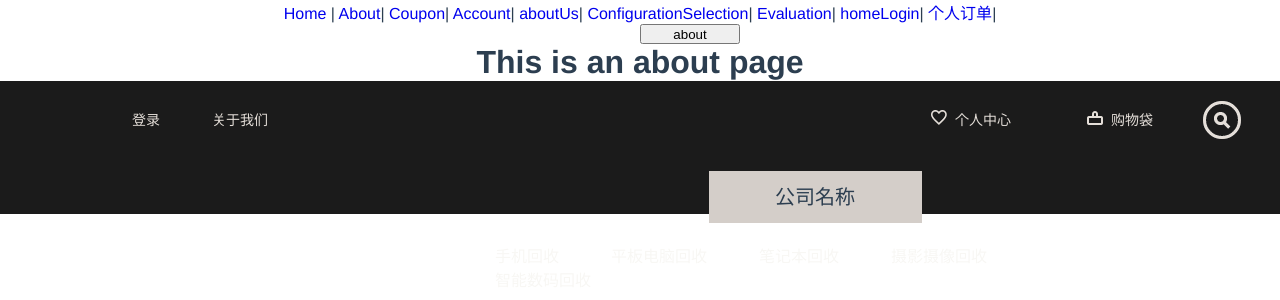
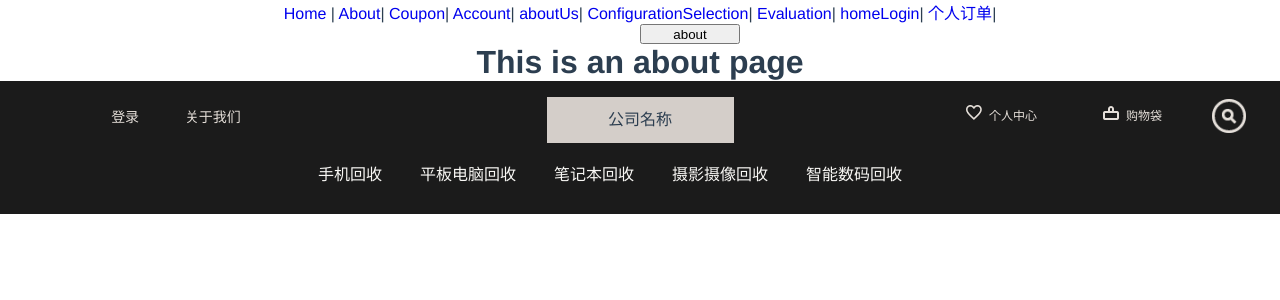
Before and after one commit to JupiterandSaturn/diandang, a Vue app: page /about in a window 1280 px wide. Shown: the top 300 px of the page. Built offline with nearby package versions, Linux system fonts and the light colour scheme.

Commit message:
简单做了下选项。。

```diff
--- /dev/null
+++ b/src/components/choose/choose-one.vue
@@ -0,0 +1,35 @@
+<template>
+    <el-select v-model="value" placeholder="请选择">
+        <el-option
+                v-for="item in options"
+                :key="item.value"
+                :label="item.label"
+                :value="item.value">
+        </el-option>
+    </el-select>
+</template>
+
+<script>
+    export default {
+        name: "choose-one",
+        data() {
+            return {
+                options: [{
+                    value: '选项1',
+                    label: '黄金糕'
+                }, {
+                    value: '选项2',
+                    label: '双皮奶'
+                }, {
+                    value: '选项3',
+                    label: '蚵仔煎'
+                }],
+                value: ''
+            }
+        }
+    }
+</script>
+
+<style lang="sass">
+
+</style>
--- /dev/null
+++ b/src/components/choose/choose-two.vue
@@ -0,0 +1,35 @@
+<template>
+    <el-select v-model="value" placeholder="请选择">
+        <el-option
+                v-for="item in options"
+                :key="item.value"
+                :label="item.label"
+                :value="item.value">
+        </el-option>
+    </el-select>
+</template>
+
+<script>
+    export default {
+        name: "choose-two",
+        data() {
+            return {
+                options: [{
+                    value: '选项1',
+                    label: '黄金糕'
+                }, {
+                    value: '选项2',
+                    label: '双皮奶'
+                }, {
+                    value: '选项3',
+                    label: '蚵仔煎'
+                }],
+                value: ''
+            }
+        }
+    }
+</script>
+
+<style scoped>
+
+</style>
--- a/src/components/currency/page-top-min.vue
+++ b/src/components/currency/page-top-min.vue
@@ -27,7 +27,6 @@
                     <li><a href="#">摄影摄像回收</a> </li>
                     <li><a href="#">智能数码回收</a> </li>
                 </ul>
-            <h1>个人卡券</h1>
             </div>
 
         </div>
@@ -86,14 +85,15 @@ li,dt,dd{
         background:#1B1B1B;
         background-size: auto;
         #pageTop_top{
+            overflow: hidden;
             @include widhei(100%,null);
             #pageTop_top_left{
                 float:left;
-        width:350px;
+                width:308px;
                 p:first-of-type{
-          padding:28px 0 86px 50px;
+                    padding:24.62px 0 76px 44px;
                     a{
-            &:first-of-type{padding-right:52px;}
+                        &:first-of-type{padding-right:45.76px;}
                         font-size:14px;
                         color:#e5dfd9;
                     }
@@ -101,25 +101,25 @@ li,dt,dd{
 
             }
             #pageTop_top_right{
-        padding-top:20px;
+                padding-top:18px;
                 float:right;
-        width:414px;
+                width:364px;
                 img{
-          @include widhei(38px,38px);
+                    @include widhei(34px,34px);
                     float: right;
-          margin:0 39px 0 50px;
+                    margin:0 34px 0 50px;
                 }
                 ul{
-          @include widhei(null,50px);
+                    @include widhei(null,44px);
                     li{
                         float:right;
-            padding-left:76px;
+                        padding-left:66px;
                         &:last-of-type{
                             padding-left:0;
                         }
                         a:before{
-              width:16px;
-              padding-right:8px;
+                            width:14px;
+                            padding-right:7px;
                         }
                         &:first-of-type{
                             a:before{
@@ -135,29 +135,28 @@ li,dt,dd{
                         }
                         a{
                             float:right;
-              @include fontSizCol(14px,#e5dfd9,39px);
+                            @include fontSizCol(12px,#e5dfd9,34px);
                         }
                     }
                 }
             }
             #pageTop_top_center{
-        @include widhei(640px,null);
-        overflow: hidden;
+                width:auto;
                 &>p{
-            @include  widhei(213px,52px);
+                    @include  widhei(187px,45.76px);
                     background:#d4cec9;
-            font-size:20px;
-            line-height:52px;
+                    font-size:16px;
+                    line-height:45.76px;
                     text-align: center;
-            margin-top:20px;
+                    margin-top:16px;
                 }
                 &>ul{
                     overflow: hidden;
-          padding-top:20px;
-          padding-bottom:94px;
-          @include widhei(100%,null);
+                    padding-top:18px;
+                    @include widhei(588px,null);
                     li{
-            padding-right:52px;
+
+                        padding-right:38px;
                         a{
                             @include fontSizCol(16px,#f8f7f4,null);
                         }
@@ -166,14 +165,6 @@ li,dt,dd{
                         }
                     }
                 }
-        h1{
-          //@include widhei(36px,#ffffff,null);
-          font-size:36px;
-          text-align:center;
-          font-weight:normal;
-          color:#ffffff;
-
-        }
             }
         }
     }
--- a/src/views/ConfigurationSelection/index.vue
+++ b/src/views/ConfigurationSelection/index.vue
@@ -12,6 +12,10 @@
                         </div>
                     </div>
                     <div class="bannerRight">
+                        <ul>
+                            <li><Choose1/></li>
+                            <li><Choose2/></li>
+                        </ul>
                     </div>
                 </div>
             </div>
@@ -22,7 +26,8 @@
 
 <script>
     import Head from '../../common/head'
-
+    import Choose1 from '../../components/choose/choose-one'
+    import Choose2 from '../../components/choose/choose-two'
     import Foot from '../../common/foot'
 
     export default {
@@ -34,8 +39,8 @@
         },
         components: {
             Head,
-
-
+            Choose1,
+            Choose2,
             Foot
         }
     }
@@ -102,11 +107,27 @@
                     float: left;
                     width: 521px;
                     height:521px;
-                    background: #000;
                     margin-top:132px;
                     margin-left: 310px;
+                    .el-select{
+                        width:520px;
+                    }
                 }
             }
         }
     }
+    .el-select-dropdown{
+        background:#E3E3E3 ;
+        .el-scrollbar{
+            .el-select-dropdown__item{
+                width: 520px;
+                height: 50px;
+                background: #000;
+                color: #fff;
+                text-align: center;
+                margin: 10px 0;
+            }
+        }
+    }
+
 </style>
--- a/src/views/Evaluation/index.vue
+++ b/src/views/Evaluation/index.vue
@@ -35,9 +35,9 @@
 </template>
 
 <script>
-    import Head from '../../common/head'
+    import Head from '@/components/currency/page-top-min.vue'
 
-    import Foot from '../../common/foot'
+    import Foot from '@/components/currency/page-bottom.vue'
 
     export default {
         name: 'evaluation',
```
Lines whose indentation alone changed are shown as unchanged.
